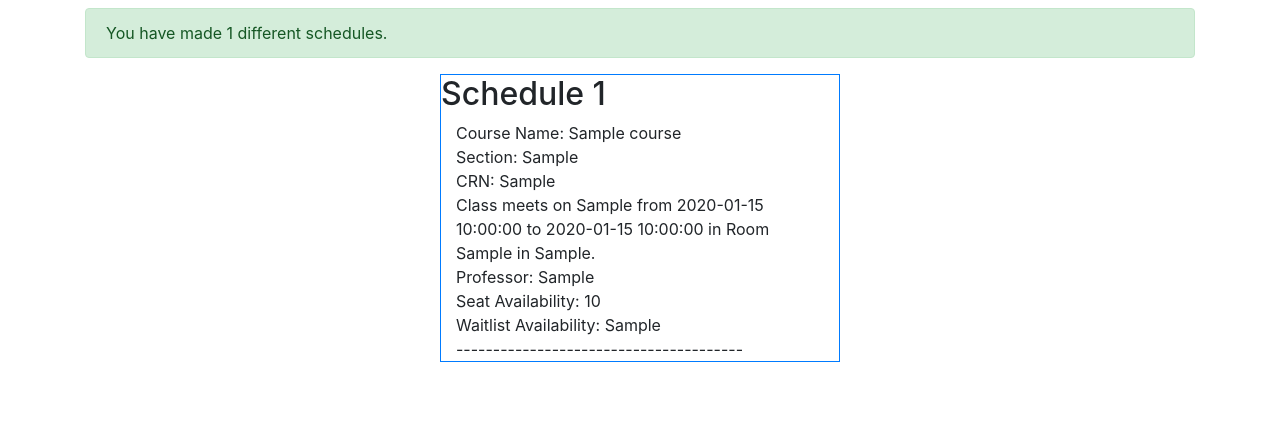
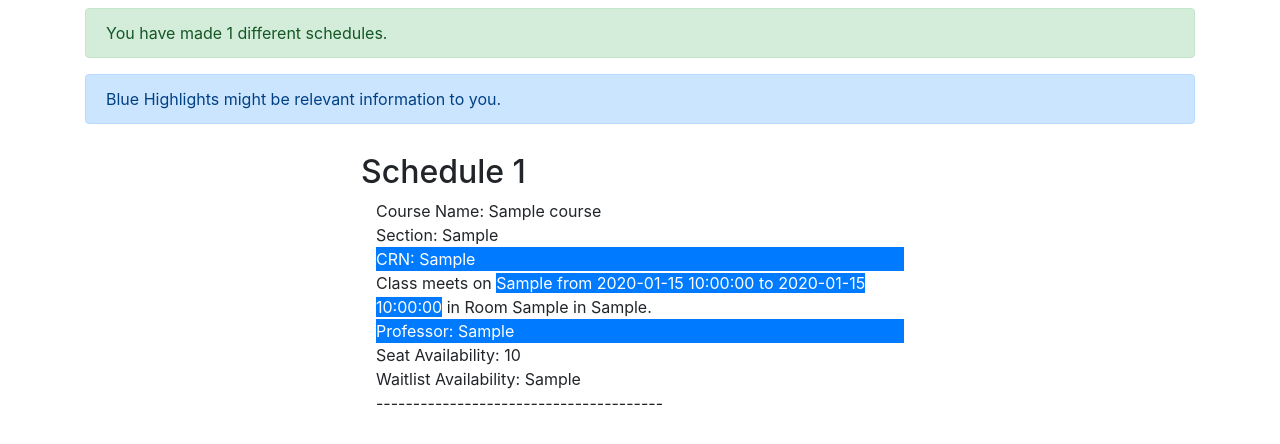
Before and after one commit to 3296f19temple/project-runtimeterror, a Flask app: template flask_scheduler/templates/schedule.html in a window 1280 px wide. Shown: the part 56-500 px from the top of the page. Run offline with Flask 2, Linux system fonts and the light colour scheme; the template is opened without the code that fills it: most values are stand-ins (such as "Sample title", 1, 10 or a date in 2020); some libraries are stand-ins or nearby versions.

Commit message:
added bootstrap styling

```diff
--- a/flask_scheduler/templates/schedule.html
+++ b/flask_scheduler/templates/schedule.html
@@ -1,17 +1,18 @@
 {% extends "layout.html" %}
 {% block content %}
     <div class ="alert alert-success">You have made {{ length }} different schedules.</div>
+    <div class="alert alert-primary">Blue Highlights might be relevant information to you.</div>
     {% for i in range(length) %}
-        <div class = "border border-primary mx-auto" style="width: 400px;">
+        <div class = "alert alert-white mx-auto" style="width: 600px;">
             {% set element = i +1 %}
             <h2>Schedule {{ element }}</h2>
             {% for course in schedules[i].get_courses() %}
                 <div class="container">
                     <div>Course Name: {{ course.get_title() }}</div>
                     <div>Section: {{course.get_section() }}</div>
-                    <div>CRN: {{ course.get_CRN() }}</div>
-                    <div>Class meets on {{ course.get_day_of_week() }} from {{ course.get_start_time() }} to {{ course.get_end_time() }} in Room {{ course.get_room() }} in {{ course.get_building() }}.</div>
-                    <div>Professor: {{ course.get_professor() }}</div>
+                    <div class="bg-primary text-white">CRN: {{ course.get_CRN() }}</div>
+                    <div>Class meets on <span class="bg-primary text-white">{{ course.get_day_of_week() }} from {{ course.get_start_time() }} to {{ course.get_end_time() }}</span> in Room {{ course.get_room() }} in {{ course.get_building() }}.</div>
+                    <div class="bg-primary text-white">Professor: {{ course.get_professor() }}</div>
                     <div>Seat Availability: {{ course.get_available_seats() }}</div>
                     <div>Waitlist Availability: {{ course.get_available_wl() }}</div>
                     <div>---------------------------------------</div>
```
